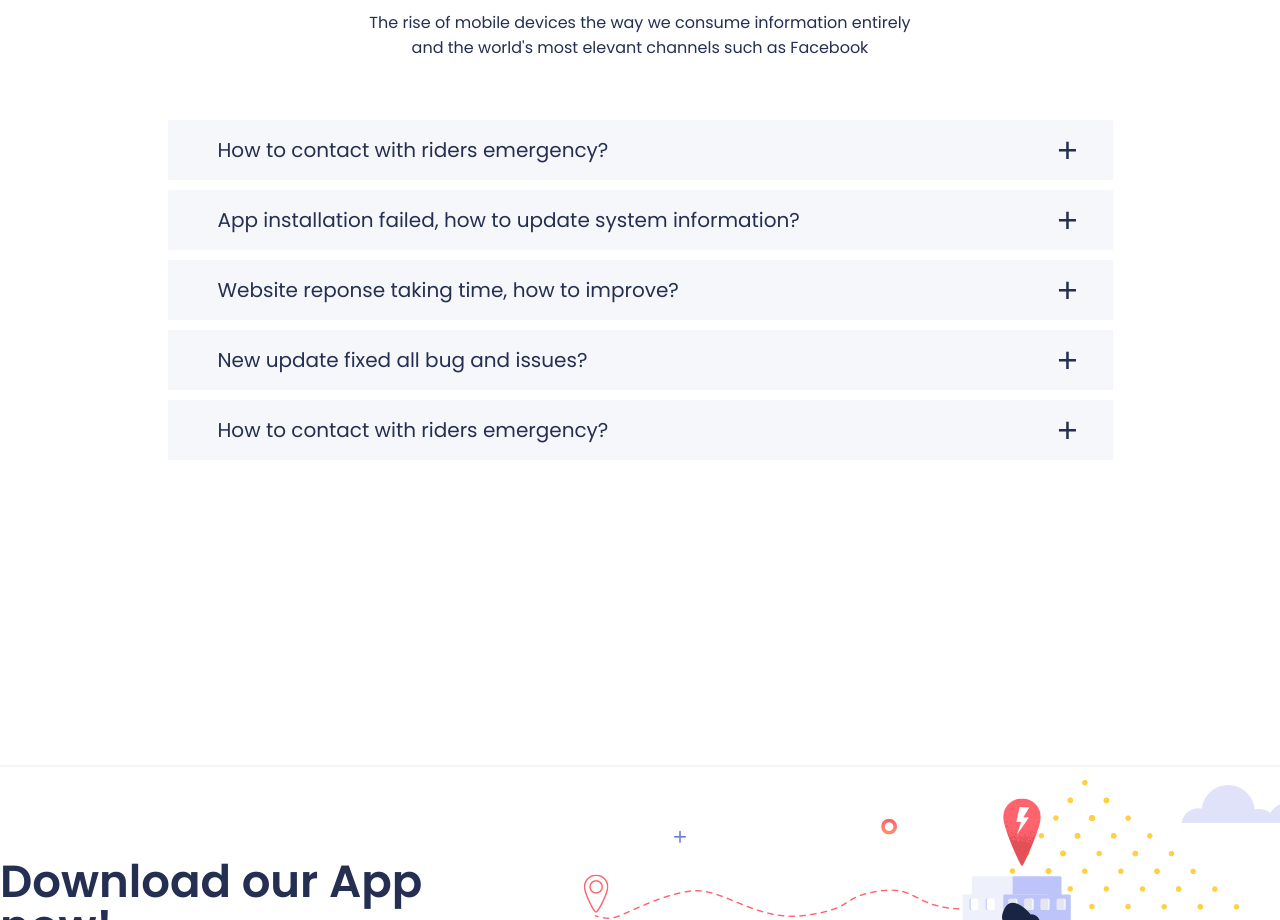
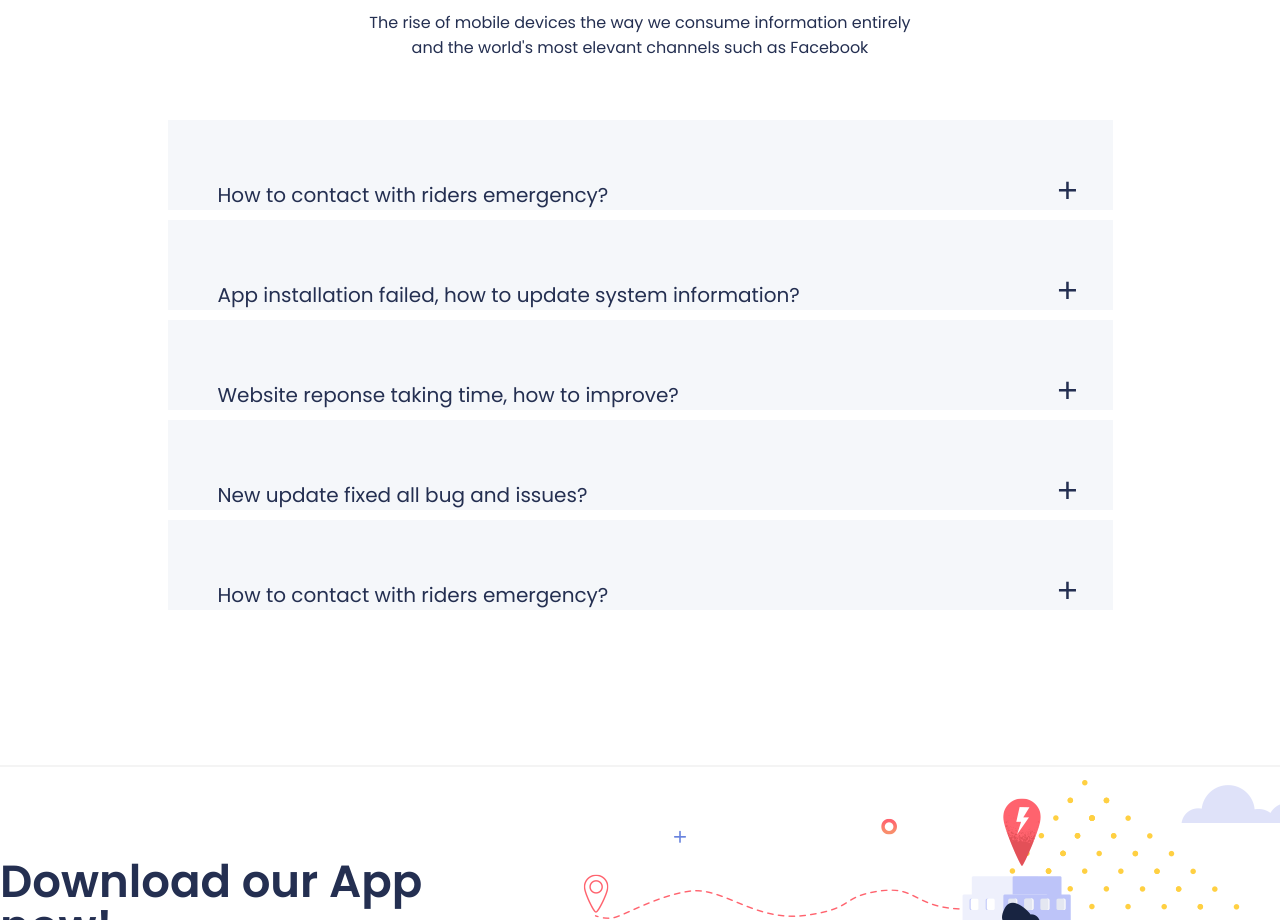
Before and after one commit to alexanderkhavin/applab, a plain HTML site: page index.html in a window 1280 px wide. Shown: the part 8400-9320 px from the top of the page. Drawn offline with nearby package versions, Linux system fonts and the light colour scheme.

Commit message:
#FAQ
Code changes in the FAQ section.

```diff
--- a/index.html
+++ b/index.html
@@ -261,23 +261,23 @@
                 <h4>The rise of mobile devices the way we consume information entirely <br> and the world's most elevant channels such as Facebook</h4>
             </div>
             <div id="FAQBlocks">
-                <div id="FAQBlock" :class="{'FAQBlockClicked': clicked}">
+                <div id="FAQBlock" class="FAQBlock" @click="isActive()" :class="FAQ_OBJECT">
                     <h3>How to contact with riders emergency?</h3>
-                    <button id="FAQBlockBtn" @click="clicked = !clicked, logs()">+</button>
+                    <button id="FAQBlockBtn">+</button>
                 </div>
-                <div id="FAQBlock">
+                <div id="FAQBlock" class="FAQBlock" @click="isActive()" :class="FAQ_OBJECT">
                     <h3>App installation failed, how to update system information?</h3>
                     <button id="FAQBlockBtn">+</button>
                 </div>
-                <div id="FAQBlock">
+                <div id="FAQBlock" class="FAQBlock" :class="{'Clicked': clicked}" @click="clicked = !clicked, logs()">
                     <h3>Website reponse taking time, how to improve?</h3>
                     <button id="FAQBlockBtn">+</button>
                 </div>
-                <div id="FAQBlock">
+                <div id="FAQBlock" class="FAQBlock" :class="{'Clicked': clicked}" @click="clicked = !clicked, logs()">
                     <h3>New update fixed all bug and issues?</h3>
                     <button id="FAQBlockBtn">+</button>
                 </div>
-                <div id="FAQBlock">
+                <div id="FAQBlock" class="FAQBlock" :class="{'Clicked': clicked}" @click="clicked = !clicked, logs()">
                     <h3>How to contact with riders emergency?</h3>
                     <button id="FAQBlockBtn">+</button>
                 </div>
--- a/style.css
+++ b/style.css
@@ -771,17 +771,27 @@
     margin: 60px auto;
 }
 
-.FAQBlockClicked {
+.Clicked {
     height: 250px !important;
+    align-items: end !important;
+    padding-top: 25px;
+    transition-duration: 1s;
+    cursor: pointer;
+}
+.FAQBlock {
+    align-items: end !important;
+    padding-top: 30px;
+    transition-duration: 1s;
+    cursor: pointer;
 }
 
 #FAQBlock {
     display: flex;
-    align-items: center;
     width: 945px;
     height: 60px;
     background-color: #f5f7fa;
     margin-bottom: 10px;
+    cursor: pointer;
 }
 
 .activeBlock {
--- a/vue.js
+++ b/vue.js
@@ -4,8 +4,16 @@ new Vue ({
         clicked: false,
     },
     methods: {
-        logs() {
-            console.log(this.clicked);
+        isActive() {
+            this.clicked = !this.clicked;
+            console.log('click '+ this.clicked);
         }
+    },
+    computed: {
+        FAQ_OBJECT: function () {
+            return {
+                'Clicked': this.clicked,
+            }
+        },
     }
 })
```
